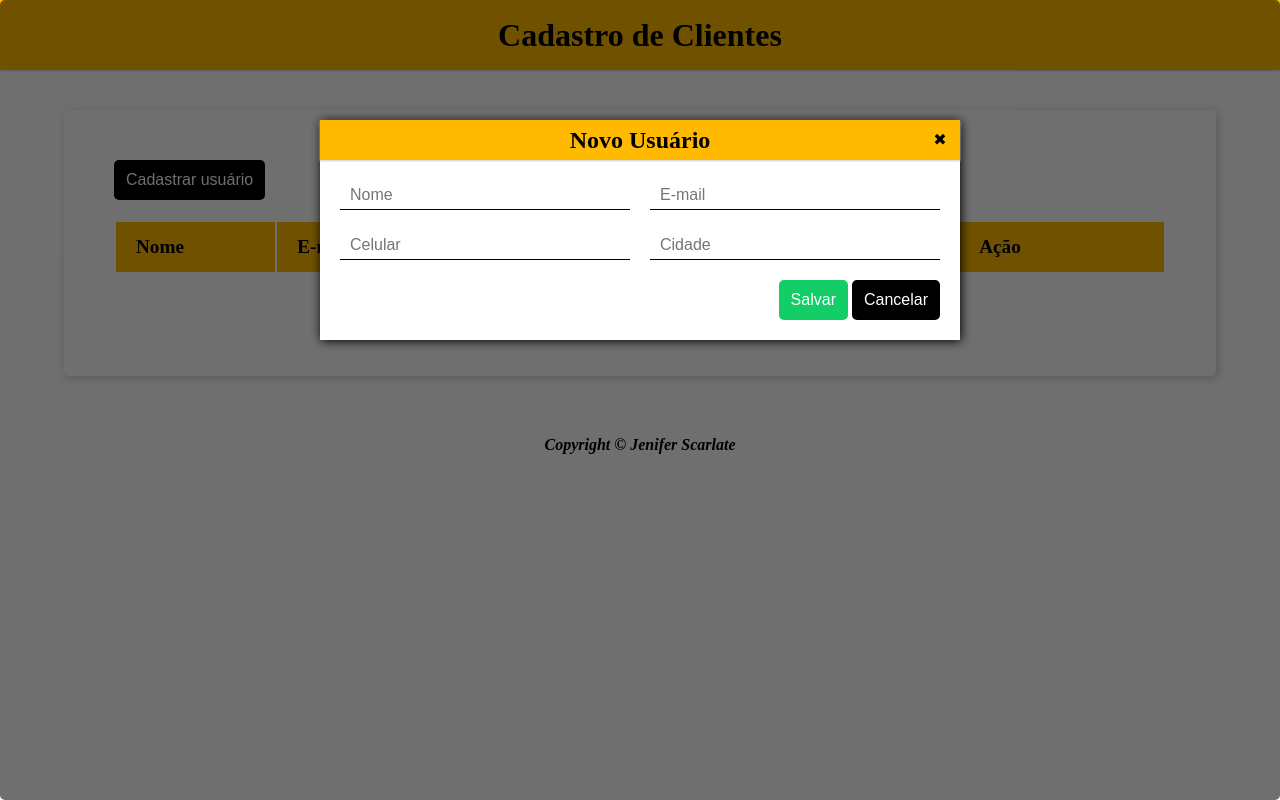
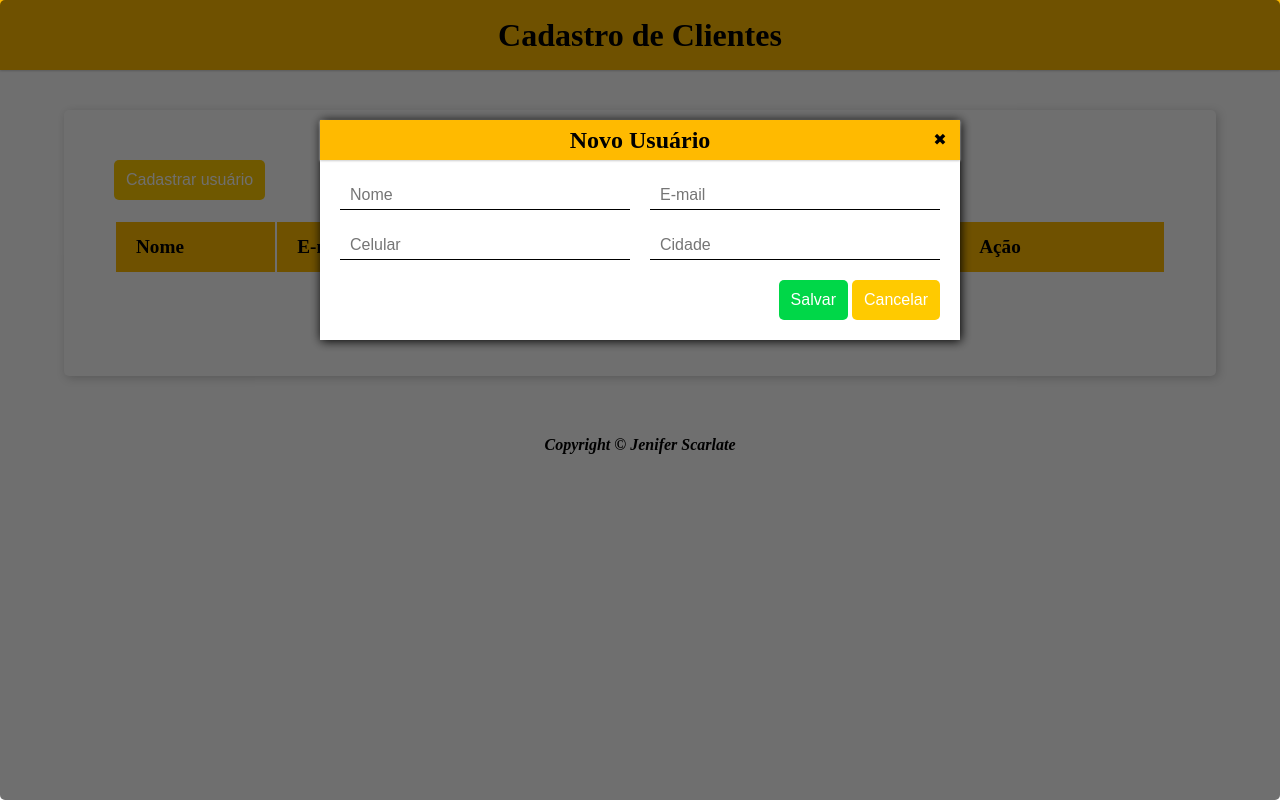
Before and after one commit to jeniferscarlate/cadastrar_clientes, a plain HTML site: page index.html in a window 1280 px wide. Both pictures are taken after a click on the button "Cadastrar usuário". Drawn offline with Linux system fonts and the light colour scheme.

Commit message:
style: alterando a cor dos botões

```diff
--- a/css/button.css
+++ b/css/button.css
@@ -10,16 +10,16 @@
     border-radius: 5px;
 }
 
-button.blue {
-    background-color: #1fb6ff;
+button.green {
+    background-color: #00d748;
 }
 
-button.green {
-    background-color: #13ce66;
+button.yellow {
+    background-color: #ffca00;
 }
 
 button.red {
-    background-color: #ff4949;
+    background-color: #ff3d57;
 }
 
 button:hover {
```
